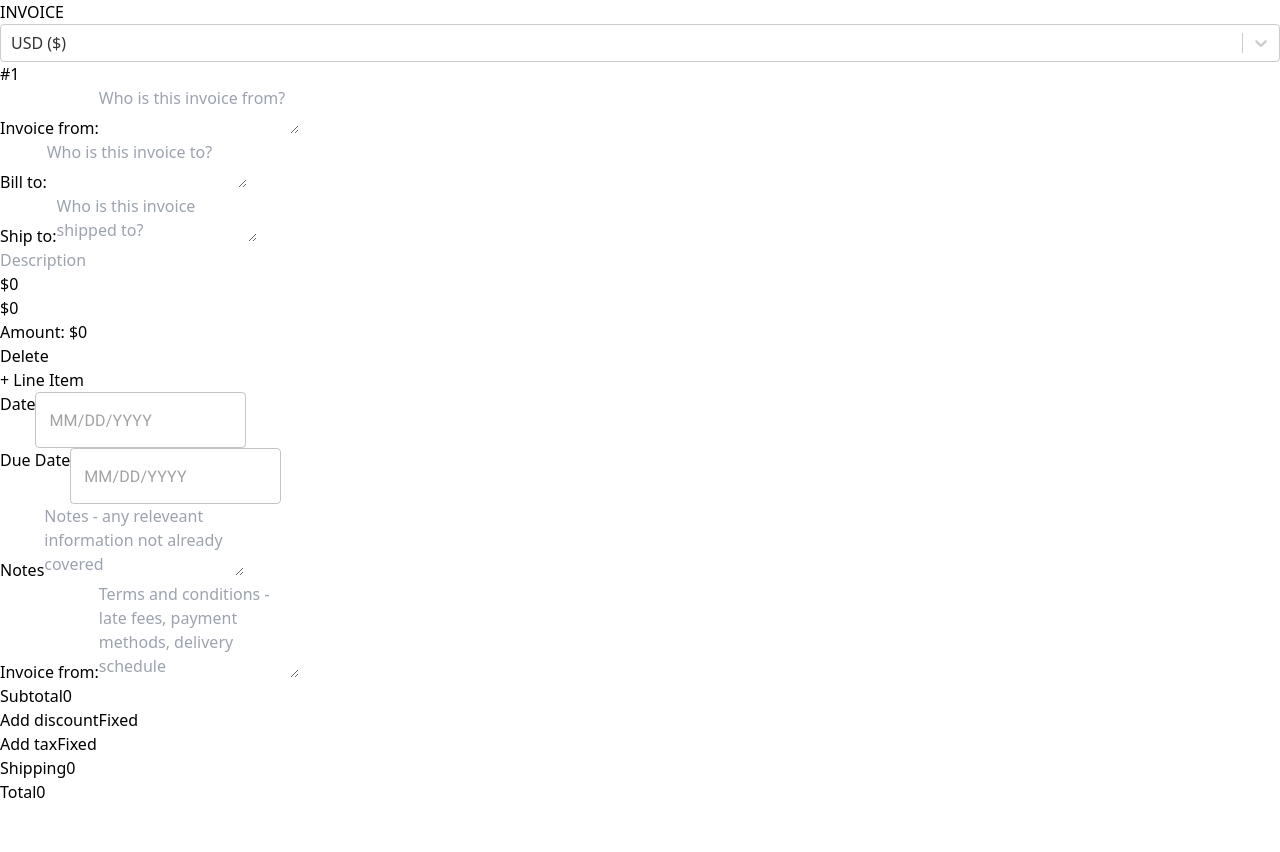
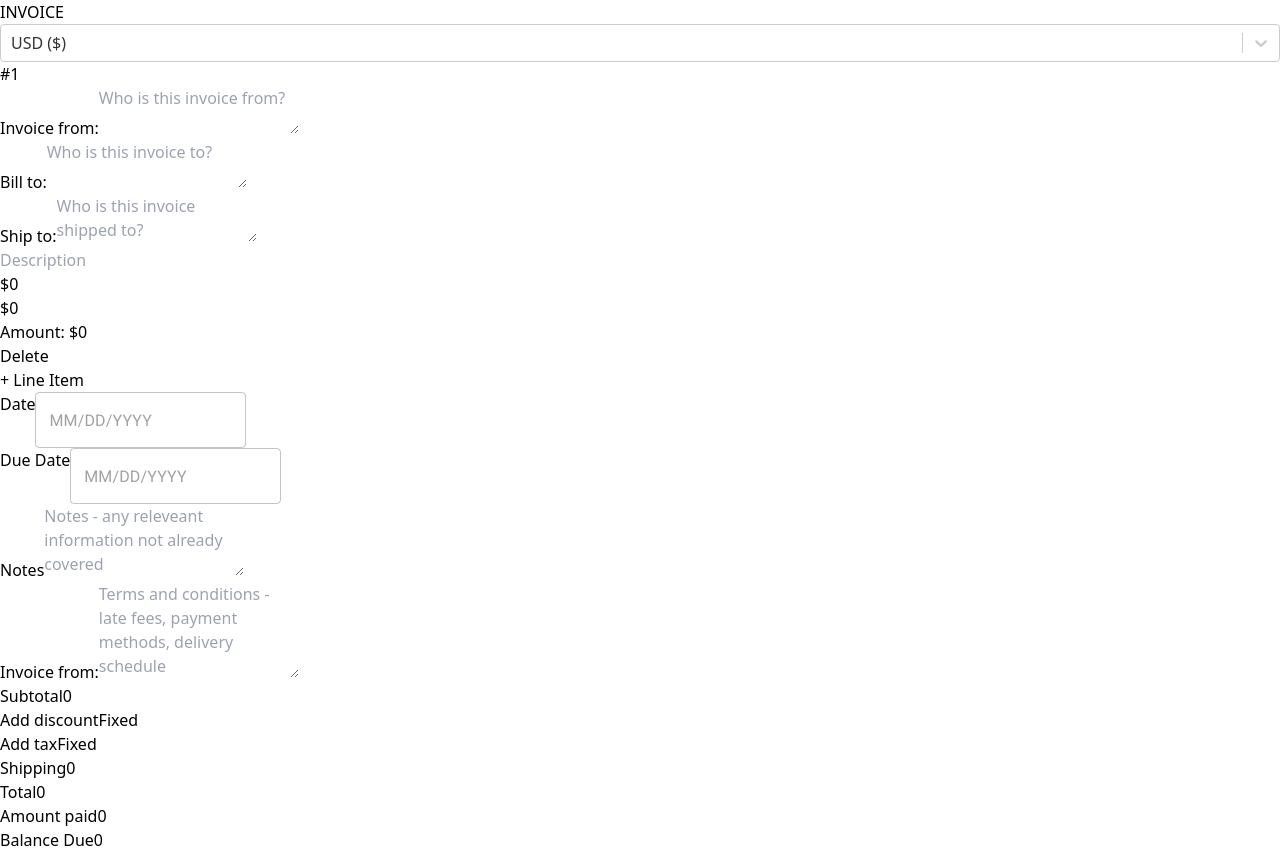
Before and after one commit to igor-pekovic-fe/invoice-generator, a React (Vite) app: page / in a window 1280 px wide. Before the commit the page ends 804 px from the top, so only its background shows below. Built offline with nearby package versions, Linux system fonts and the light colour scheme.

Commit message:
Added option for already paid part of invoice

```diff
--- a/src/components/Total.jsx
+++ b/src/components/Total.jsx
@@ -12,6 +12,8 @@ function Total() {
     shipping,
     setValue,
     total,
+    amountPaid,
+    balanceDue,
   } = useStore(
     (state) => ({
       currency: state.currency,
@@ -20,6 +22,8 @@ function Total() {
       taxValue: state.taxValue,
       shipping: state.shipping,
       total: state.total,
+      amountPaid: state.amountPaid,
+      balanceDue: state.balanceDue,
       setValue: state.setValue,
     }),
     shallow
@@ -97,7 +101,7 @@ function Total() {
       ...prevState,
       [stateType]: {
         ...prevState[stateType],
-        value: parseFloat(newValue), // Parse the value to a float
+        value: parseFloat(newValue),
       },
     }));
   };
@@ -165,6 +169,16 @@ function Total() {
         <label>Total</label>
         {total}
       </div>
+      <SharedInput
+        labelText="Amount paid"
+        type="number"
+        value={amountPaid}
+        name="amountPaid"
+      />
+      <div>
+        <label>Balance Due</label>
+        {balanceDue}
+      </div>
     </div>
   );
 }
--- a/src/store.js
+++ b/src/store.js
@@ -18,8 +18,7 @@ export const useStore = create((set, get) => ({
   terms: "",
   currency: "$",
   subTotal: function () {
-    const state = get();
-    return calculateTotal(state);
+    return calculateTotal(get());
   },
   discountType: "percentage",
   discountValue: 0,
@@ -27,6 +26,8 @@ export const useStore = create((set, get) => ({
   taxValue: 0,
   shipping: 0,
   total: 0,
+  amountPaid: 0,
+  balanceDue: 0,
   items: [
     {
       description: "",
@@ -89,6 +90,7 @@ useStore.subscribe(
     adjustedTotal += parseFloat(state.shipping) || 0;
 
     state.total = adjustedTotal;
+    state.balanceDue = adjustedTotal - state.amountPaid;
   },
   (state) => state.items
 );
```
